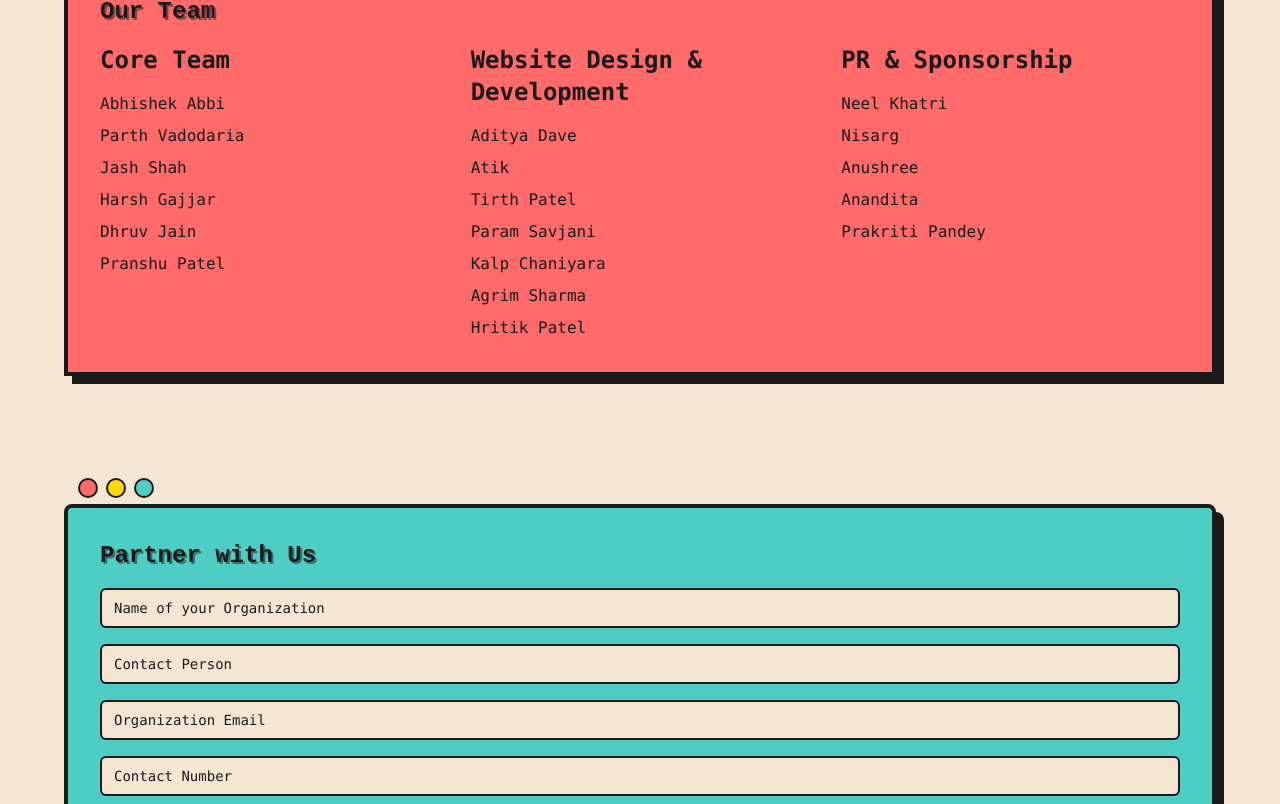
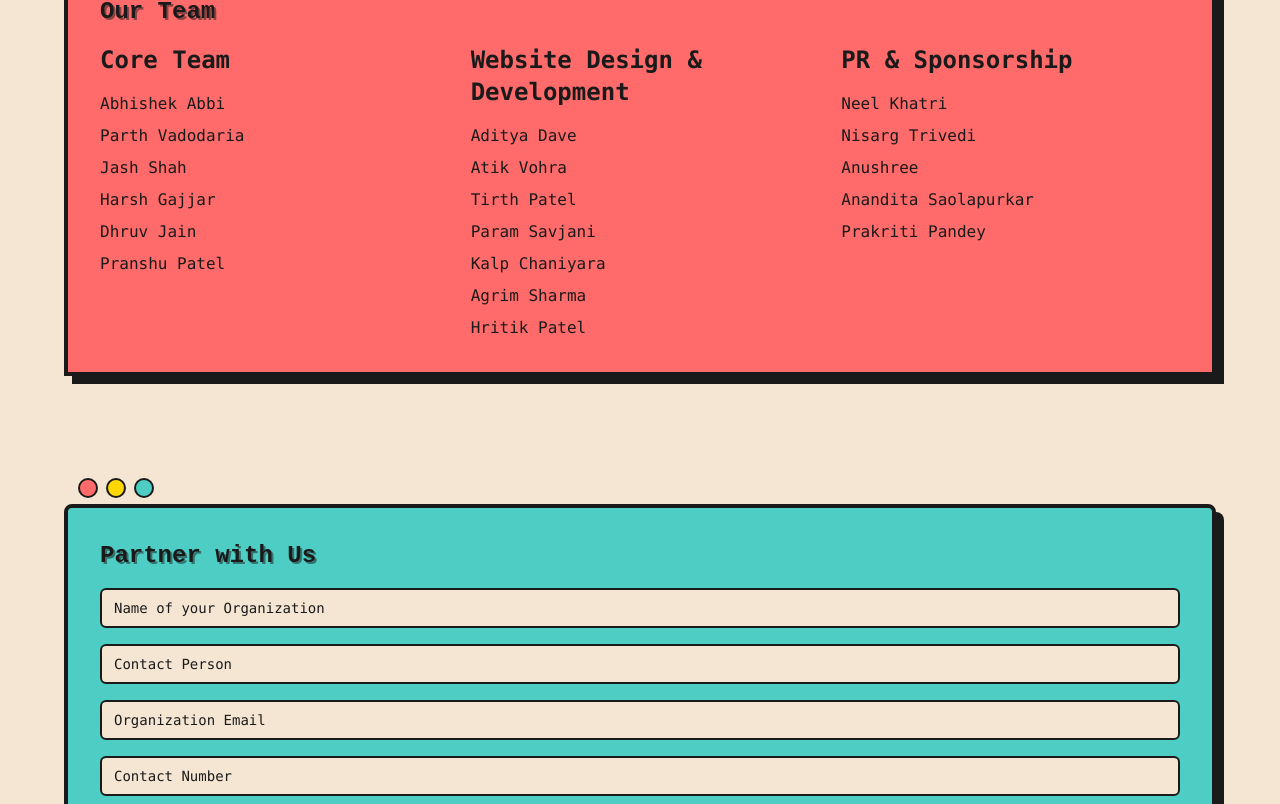
Before and after one commit to gdg-da/devolution, a Next.js app: page / in a window 1280 px wide. Shown: the part 2056-2860 px from the top of the page. Built offline with nearby package versions, Linux system fonts and the light colour scheme; a web font is replaced by a local one.

Commit message:
chore(full names): Added full names of team members

```diff
--- a/src/components/DevolutionLanding.tsx
+++ b/src/components/DevolutionLanding.tsx
@@ -263,7 +263,7 @@ export default function DevolutionLanding() {
                             <h3 className="text-2xl font-bold mb-4">Website Design & Development</h3>
                             <ul className="space-y-2">
                                 <li>Aditya Dave</li>
-                                <li>Atik</li>
+                                <li>Atik Vohra</li>
                                 <li>Tirth Patel</li>
                                 <li>Param Savjani</li>
                                 <li>Kalp Chaniyara</li>
@@ -275,9 +275,9 @@ export default function DevolutionLanding() {
                             <h3 className="text-2xl font-bold mb-4">PR & Sponsorship</h3>
                             <ul className="space-y-2">
                                 <li>Neel Khatri</li>
-                                <li>Nisarg</li>
+                                <li>Nisarg Trivedi</li>
                                 <li>Anushree</li>
-                                <li>Anandita</li>
+                                <li>Anandita Saolapurkar</li>
                                 <li>Prakriti Pandey</li>
                             </ul>
                         </div>
@@ -367,13 +367,13 @@ export default function DevolutionLanding() {
 
             <footer className="bg-gray-950 text-[#f5e6d3] py-8 z-20 relative">
                 <div className="container mx-auto">
-                    <p className='lg:text-center'>&copy; 2025 Dev-o-lution | Organized by GDG on DAIICT campus</p>
+                    <p className='lg:text-center'>&copy; 2025 Dev-o-lution | Organized by GDG on Campus DA-IICT</p>
                     <div className="flex flex-col lg:flex-row lg:justify-center mt-4 gap-2 z-20">
-                        <Link target='_blank' href="https://github.com/ossdaiict" className="text-[#4ecdc4] hover:text-[#ff6b6b] transition-colors hover-lift">OSS-GitHub</Link>
-                        <Link target='_blank' href="https://github.com/gdg-da" className="text-[#4ecdc4] hover:text-[#ff6b6b] transition-colors hover-lift">GDG-GitHub</Link>
-                        <Link target='_blank' href="https://www.linkedin.com/company/gdg-on-campus-daiict/" className="text-[#4ecdc4] hover:text-[#ff6b6b] transition-colors hover-lift">LinkedIn</Link>
-                        <Link target='_blank' href="https://www.instagram.com/gdg.daiict/" className="text-[#4ecdc4] hover:text-[#ff6b6b] transition-colors hover-lift">Instagram</Link>
-                        <Link target='_blank' href="https://x.com/gdgdaiict" className="text-[#4ecdc4] hover:text-[#ff6b6b] transition-colors hover-lift">X (Twitter)</Link>
+                        <Link target='_blank' href="https://github.com/ossdaiict" className="text-[#4ecdc4] hover:text-[#ff6b6b] transition-colors hover-lift p-2">OSS-GitHub</Link>
+                        <Link target='_blank' href="https://github.com/gdg-da" className="text-[#4ecdc4] hover:text-[#ff6b6b] transition-colors hover-lift p-2">GDG-GitHub</Link>
+                        <Link target='_blank' href="https://www.linkedin.com/company/gdg-on-campus-daiict/" className="text-[#4ecdc4] hover:text-[#ff6b6b] transition-colors hover-lift p-2">LinkedIn</Link>
+                        <Link target='_blank' href="https://www.instagram.com/gdg.daiict/" className="text-[#4ecdc4] hover:text-[#ff6b6b] transition-colors hover-lift p-2">Instagram</Link>
+                        <Link target='_blank' href="https://x.com/gdgdaiict" className="text-[#4ecdc4] hover:text-[#ff6b6b] transition-colors hover-lift p-2">X (Twitter)</Link>
                     </div>
                 </div>
             </footer>
```
